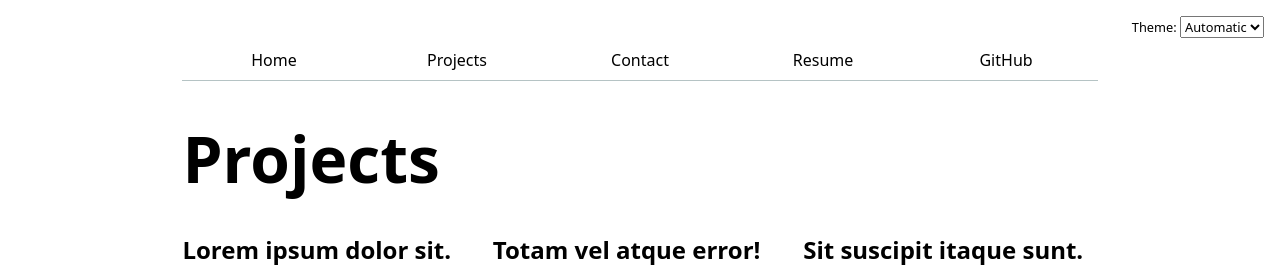
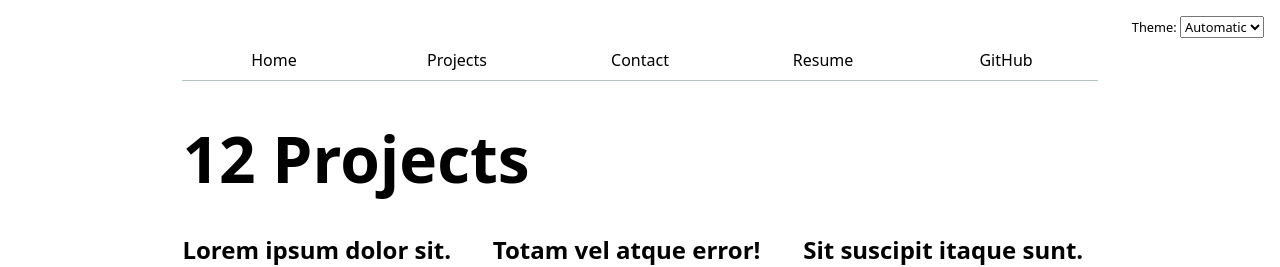
Before and after one commit to pndo06/portfolio, a plain HTML site: page projects/index.html in a window 1280 px wide. Shown: the top 267 px of the page. Drawn offline with Linux system fonts and the light colour scheme.

Commit message:
Templating projects from a data file

```diff
--- a/global.js
+++ b/global.js
@@ -96,3 +96,39 @@ form?.addEventListener('submit', function (event) {
 
   location.href = url;
 });
+
+export async function fetchJSON(url) {
+  try {
+    // Fetch the JSON file from the given URL
+    const response = await fetch(url);
+
+    if (!response.ok) {
+      throw new Error(`Failed to fetch projects: ${response.statusText}`);
+    }
+
+    console.log(response)
+
+    const data = await response.json();
+    return data;
+
+  } catch (error) {
+    console.error('Error fetching or parsing JSON data:', error);
+  }
+}
+
+export function renderProjects(project, containerElement, headingLevel = 'h2') {
+  // Your code will go here
+  containerElement.innerHTML = '';
+
+  for (let p of project) {
+    const article = document.createElement('article');
+
+    article.innerHTML = `
+        <${headingLevel}>${p.title}</${headingLevel}>
+        <img src="${p.image}" alt="${p.title}">
+        <p>${p.description}</p>
+    `;
+
+    containerElement.appendChild(article);
+  }
+}
--- /dev/null
+++ b/lib/projects.json
@@ -0,0 +1,62 @@
+[
+    {
+        "title": "Lorem ipsum dolor sit.",
+        "image": "https://vis-society.github.io/labs/2/images/empty.svg",
+        "description": "Lorem ipsum dolor sit amet, consectetur adipisicing elit. Adipisci fugit labore doloremque, accusantium accusamus repudiandae esse repellendus inventore error tenetur similique neque eaque, laboriosam eligendi earum quisquam sint aliquid provident!"
+    },
+    {
+        "title": "Totam vel atque error!",
+        "image": "https://vis-society.github.io/labs/2/images/empty.svg",
+        "description": "Beatae eaque, neque error suscipit laudantium deleniti quibusdam unde. Itaque cumque, culpa error saepe assumenda, neque rem mollitia et hic dolorem quam quibusdam commodi qui, reiciendis quaerat nesciunt quidem sed."
+    },
+    {
+        "title": "Sit suscipit itaque sunt.",
+        "image": "https://vis-society.github.io/labs/2/images/empty.svg",
+        "description": "Veniam iure assumenda cupiditate maxime totam ea est vel inventore repudiandae quo. Impedit, earum rerum doloremque ut, facere hic qui necessitatibus ullam assumenda minima illo quis, quam non ex odit?"
+    },
+    {
+        "title": "Obcaecati corrupti eius laboriosam.",
+        "image": "https://vis-society.github.io/labs/2/images/empty.svg",
+        "description": "Provident officiis, maiores aperiam odio cum cupiditate, recusandae quis libero voluptates sed neque. Blanditiis exercitationem odio modi quibusdam cumque doloribus labore praesentium dolorem, quia atque, expedita, neque consectetur officiis ab!"
+    },
+    {
+        "title": "Enim iure quidem velit.",
+        "image": "https://vis-society.github.io/labs/2/images/empty.svg",
+        "description": "Quaerat quasi, architecto quas nobis at sunt animi minima et minus ipsam quo doloremque iusto unde dolorem. Sit modi corrupti dolores, fugit beatae eius molestiae aspernatur excepturi deleniti dolor quod?"
+    },
+    {
+        "title": "Deleniti iusto veritatis facilis.",
+        "image": "https://vis-society.github.io/labs/2/images/empty.svg",
+        "description": "Culpa corrupti nulla reprehenderit dolorem enim alias molestiae sunt quisquam recusandae magnam cumque ipsa deleniti voluptate quos excepturi cupiditate blanditiis laudantium porro veritatis eius eos voluptatibus, mollitia harum. Rerum, beatae."
+    },
+    {
+        "title": "Porro fuga natus alias.",
+        "image": "https://vis-society.github.io/labs/2/images/empty.svg",
+        "description": "Ipsa unde qui hic quisquam laudantium debitis doloremque facere pariatur dicta adipisci mollitia cumque, quasi molestiae fugit cum laborum? Consequuntur dolores odit maiores consectetur non ipsum placeat iure officia commodi!"
+    },
+    {
+        "title": "Recusandae vitae alias atque?",
+        "image": "https://vis-society.github.io/labs/2/images/empty.svg",
+        "description": "Laudantium soluta excepturi nisi placeat facere libero, similique sit a fuga veniam natus error quasi laborum. Iusto, possimus cumque eos dolore alias, laboriosam praesentium incidunt consequatur, expedita reiciendis odit vero!"
+    },
+    {
+        "title": "Fuga ullam ipsam enim.",
+        "image": "https://vis-society.github.io/labs/2/images/empty.svg",
+        "description": "Quis ratione libero beatae dolorum iure? Obcaecati aspernatur autem ex voluptatem mollitia doloremque dolorem culpa commodi rem recusandae deleniti ut maiores in, illo, numquam doloribus a? Modi, ex. Similique, quos."
+    },
+    {
+        "title": "Cum, impedit? Eveniet, odit!",
+        "image": "https://vis-society.github.io/labs/2/images/empty.svg",
+        "description": "Porro harum natus velit qui rem nobis. Doloribus reiciendis at commodi maiores quasi ad eligendi inventore quos. Totam blanditiis hic aspernatur consequatur sapiente repellat ad veniam, eius unde fugiat cum!"
+    },
+    {
+        "title": "Cum delectus laudantium sequi.",
+        "image": "https://vis-society.github.io/labs/2/images/empty.svg",
+        "description": "Quidem a perferendis placeat commodi veritatis id vitae asperiores, totam cupiditate. In nobis rerum perferendis ratione, explicabo non fuga vitae ea, maiores voluptatibus aperiam, praesentium qui nostrum eos error aut?"
+    },
+    {
+        "title": "Architecto illo repellendus maxime?",
+        "image": "https://vis-society.github.io/labs/2/images/empty.svg",
+        "description": "Excepturi quod voluptatibus illo distinctio perferendis? Maiores explicabo dolor tenetur libero facilis modi sint numquam quos, quae enim reprehenderit praesentium ratione, amet placeat. Omnis repudiandae fuga, voluptatibus inventore dolores tempore!"
+    }
+]
--- a/projects/index.html
+++ b/projects/index.html
@@ -12,9 +12,11 @@
 <body>
 
 
-    <h1>Projects</h1>
+    <h1 class="projects-title">Projects</h1>
     <div class="projects">
-        <article>
+        <script src="../global.js" type="module"></script>
+        <script src="projects.js" type="module"></script>
+        <!-- <article>
             <h2>Lorem ipsum dolor sit.</h2>
             <img src="https://vis-society.github.io/labs/2/images/empty.svg" alt="">
             <p>Lorem ipsum dolor sit amet, consectetur adipisicing elit. Adipisci fugit labore doloremque, accusantium accusamus repudiandae esse repellendus inventore error tenetur similique neque eaque, laboriosam eligendi earum quisquam sint aliquid provident!</p>
@@ -73,7 +75,7 @@
             <h2>Architecto illo repellendus maxime?</h2>
             <img src="https://vis-society.github.io/labs/2/images/empty.svg" alt="">
             <p>Excepturi quod voluptatibus illo distinctio perferendis? Maiores explicabo dolor tenetur libero facilis modi sint numquam quos, quae enim reprehenderit praesentium ratione, amet placeat. Omnis repudiandae fuga, voluptatibus inventore dolores tempore!</p>
-        </article>
+        </article> -->
     </div>
 </body>
 </html>
--- /dev/null
+++ b/projects/projects.js
@@ -0,0 +1,11 @@
+import { fetchJSON, renderProjects } from '../global.js';
+
+const projects = await fetchJSON('../lib/projects.json');
+
+const projectsContainer = document.querySelector('.projects');
+
+renderProjects(projects, projectsContainer, 'h2');
+
+const projectsTitle = document.querySelector('.projects-title');
+
+projectsTitle.textContent = `${projects.length} Projects`;
```
